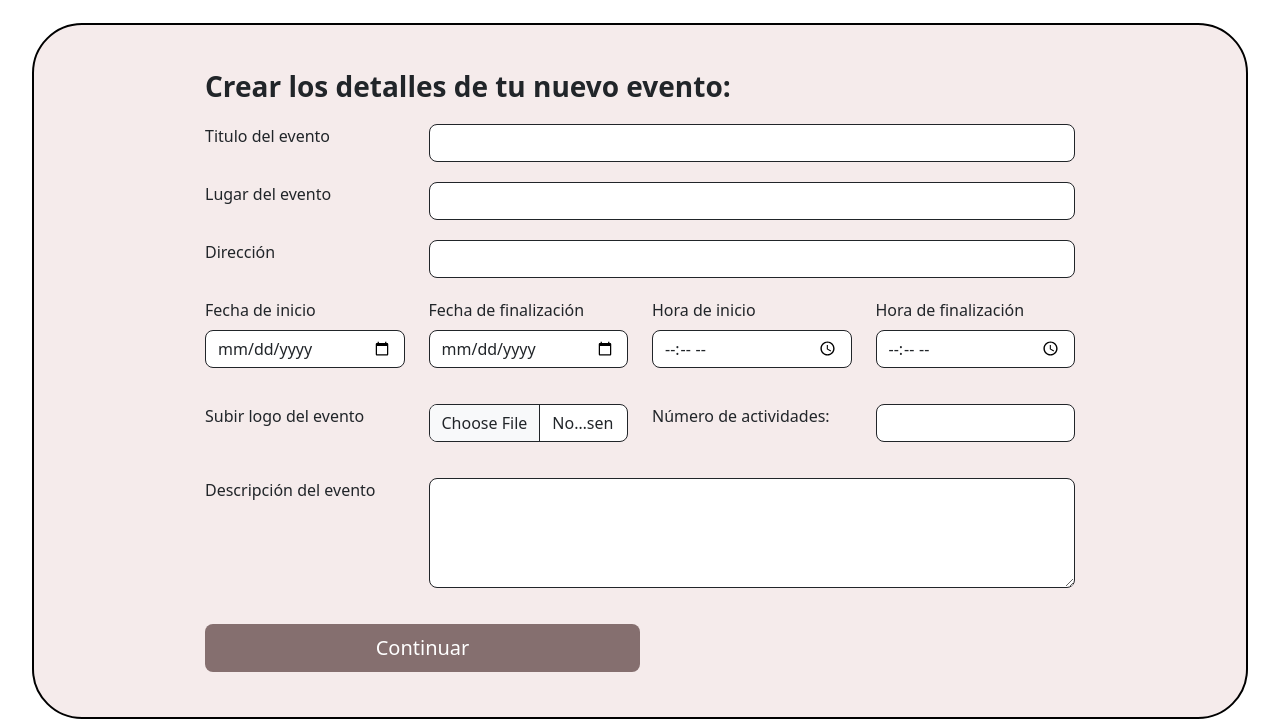
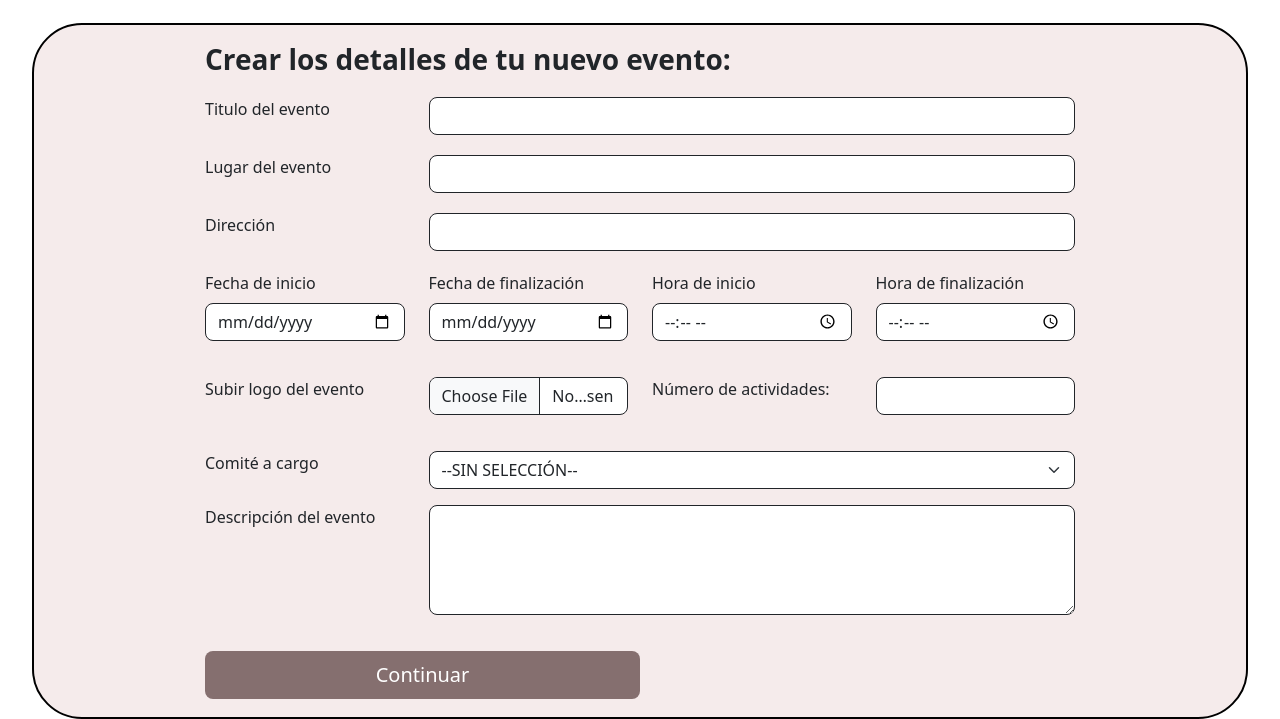
Before and after one commit to DaereanLegrand/EVENT-HUB-SOURCE, a website: page public/CrearEvento.html in a window 1280 px wide. Shown: the part 87-806 px from the top of the page. Drawn offline with nearby package versions, Linux system fonts and the light colour scheme; no server answers.

Commit message:
Added select to create event

```diff
--- a/public/CrearEvento.html
+++ b/public/CrearEvento.html
@@ -3,6 +3,7 @@
     <head>
         <link href="CrearEvento.css" rel="stylesheet" />
         <script src="CrearEvento.js"></script>
+        <script src="AdaptarEvento.js"></script>
         <link
             href="https://cdn.jsdelivr.net/npm/bootstrap@5.3.0-alpha3/dist/css/bootstrap.min.css"
             rel="stylesheet"
@@ -16,7 +17,7 @@
         ></script>
         <title>Crear Evento</title>
     </head>
-    <body>
+    <body onload="SeleccionarComites()">
         <nav class="navbar mnavbar">
             <a class="navbar-brand" href="#">
                 <img
@@ -142,6 +143,21 @@
                     <div class="my-space"></div>
                     <div class="row">
                         <div class="col-md-3 mb-3">
+                            <label for="comites" class="form-label"
+                                >Comité a cargo</label
+                            >
+                        </div>
+                        <div class="col-md-9 mb-3">
+                            <select
+                                id="select"
+                                class="form-select form-control"
+                            >
+                                <option selected>--SIN SELECCIÓN--</option>
+                            </select>
+                        </div>
+                    </div>
+                    <div class="row">
+                        <div class="col-md-3 mb-3">
                             <label for="description" class="form-label"
                                 >Descripción del evento</label
                             >
```
